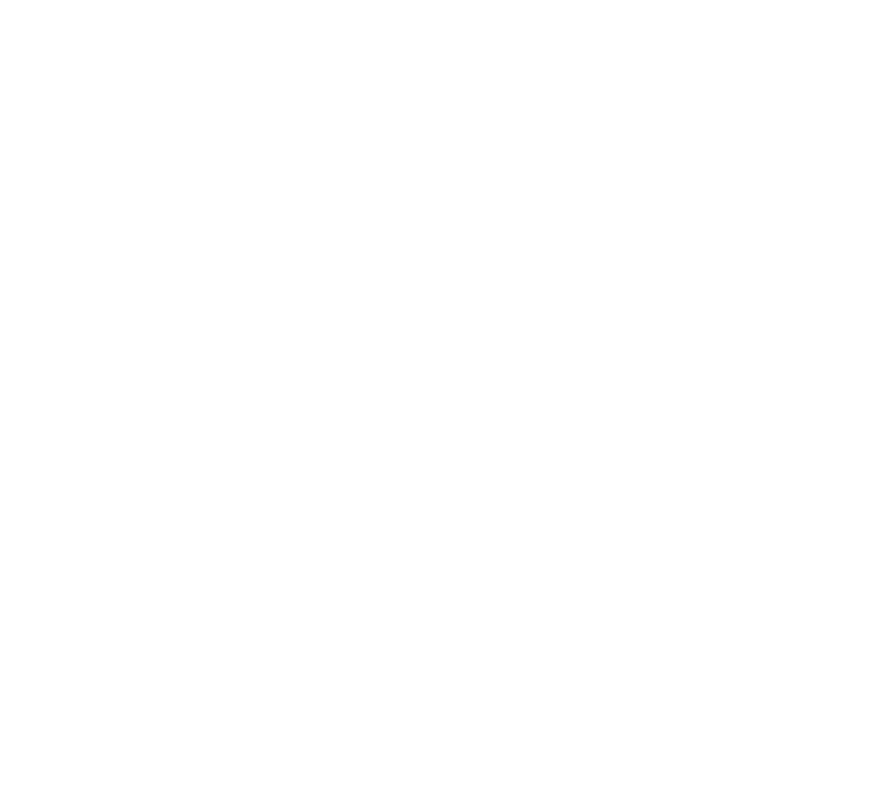
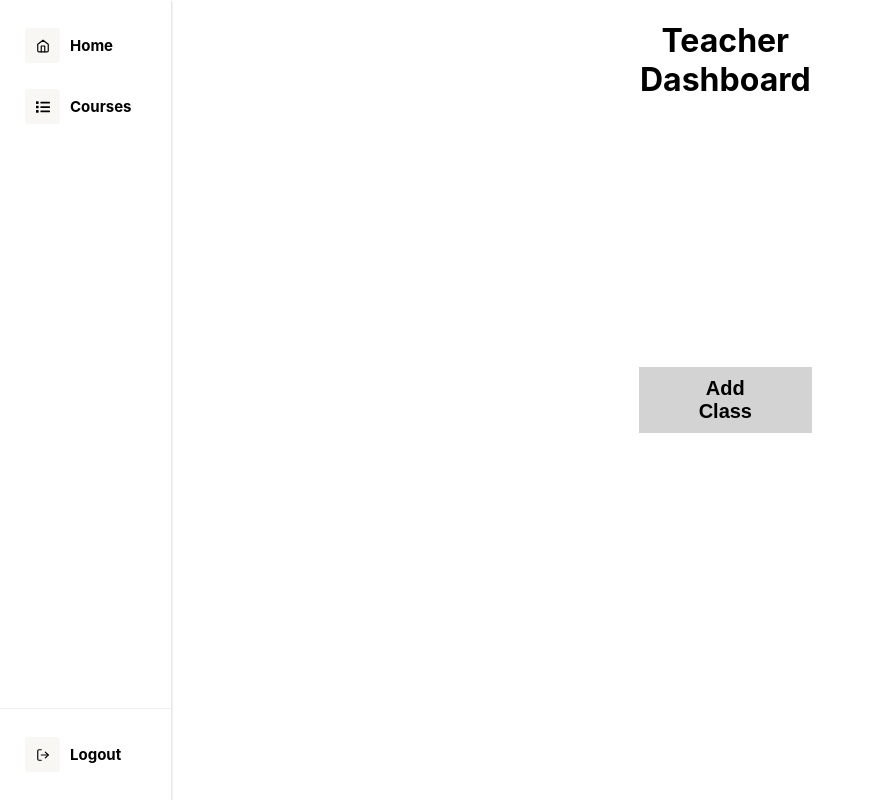
Before and after one commit to devstorm10/calib-peer-review, a React (Create React App) app in the folder Frontend/src/main/frontend/: page / in a window 1280 px wide. Shown: the whole page, without its empty margins (0-875 px from the left). Built offline with nearby package versions, Linux system fonts and the light colour scheme.

Commit message:
Cleaned up Teacher Dashboard, Added Styling and Button

```diff
--- a/Frontend/src/main/frontend/src/App.js
+++ b/Frontend/src/main/frontend/src/App.js
@@ -1,11 +1,10 @@
-import logo from './logo.svg';
 import './App.css';
 import TeacherDashboard from "./components/TeacherDashboard";
 
 function App() {
   return (
     <div className="App">
-
+        <TeacherDashboard />
     </div>
   );
 }
--- a/Frontend/src/main/frontend/src/components/Sidebar.css
+++ b/Frontend/src/main/frontend/src/components/Sidebar.css
@@ -1,6 +1,7 @@
 #sidebar {
-    position: fixed;
-    width: 220px;
+    position: absolute;
+    width: fit-content;
+    display:flex;
 }
 #sidebar .pro-sidebar {
     height: 100vh;
--- /dev/null
+++ b/Frontend/src/main/frontend/src/components/TeacherDashboard.css
@@ -0,0 +1,28 @@
+#teacher {
+    position: absolute;
+    text-align:center;
+    display:inline-flex;
+    justify-content: center;
+    width: min-content;
+    height: 100%;
+}
+
+#addClass {
+    position:absolute;
+    justify-content: center;
+    display: flex;
+    height: 100%;
+    width:min-content;
+    align-items: center;
+}
+
+#addButton {
+    background-color: lightgrey;
+    color: black;
+    font-size: 20px;
+    padding: 10px 60px;
+    margin: 10px 0px;
+    border: white;
+    font-weight: bold;
+    cursor: pointer;
+}
--- a/Frontend/src/main/frontend/src/components/TeacherDashboard.js
+++ b/Frontend/src/main/frontend/src/components/TeacherDashboard.js
@@ -1,11 +1,23 @@
 import React from 'react';
 
 import Sidebar from "./Sidebar";
+import "./TeacherDashboard.css"
 
 function TeacherDashboard(){
     return (
         <div className={"TeacherDashboard"}>
-            <Sidebar />
+                <Sidebar />
+            <div id="teacher">
+                <h1>
+                    Teacher Dashboard
+                </h1>
+                <div id="addClass">
+                    <button id="addButton">
+                        Add Class
+                    </button>
+                </div>
+            </div>
+
         </div>
 
     );
```
